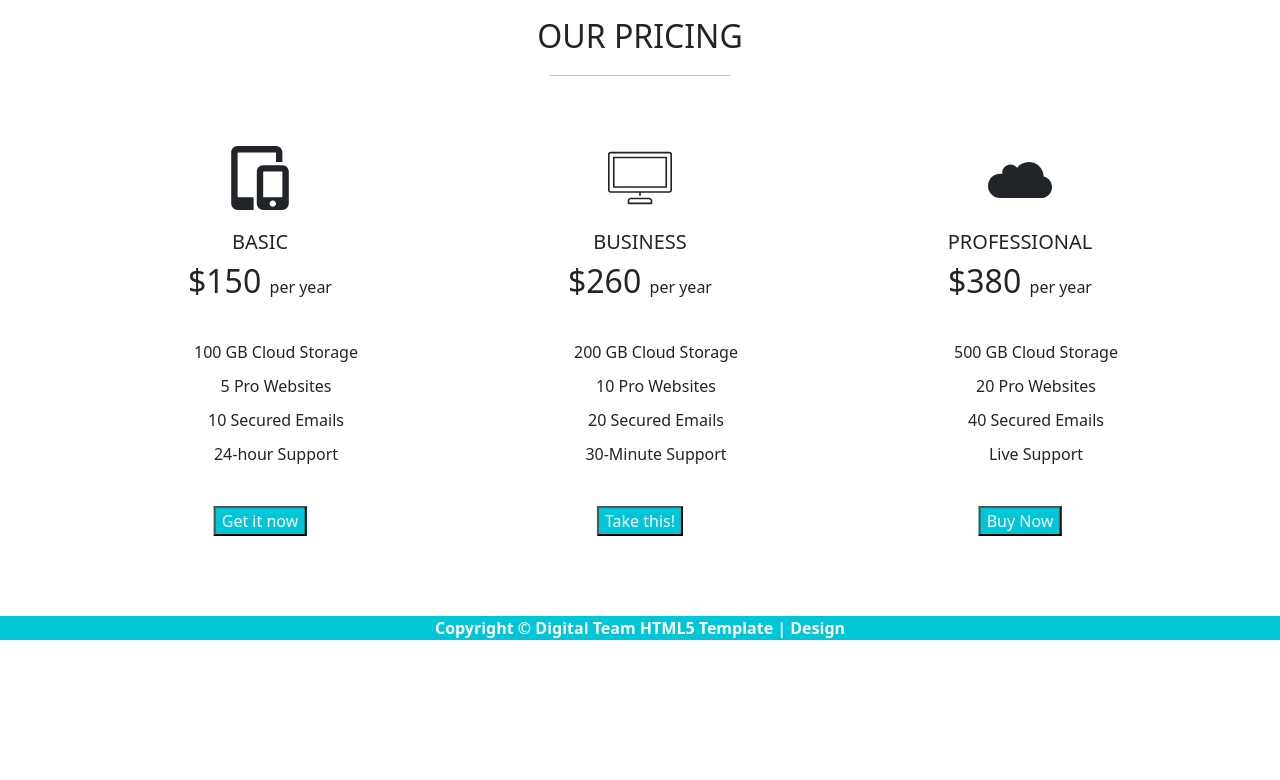
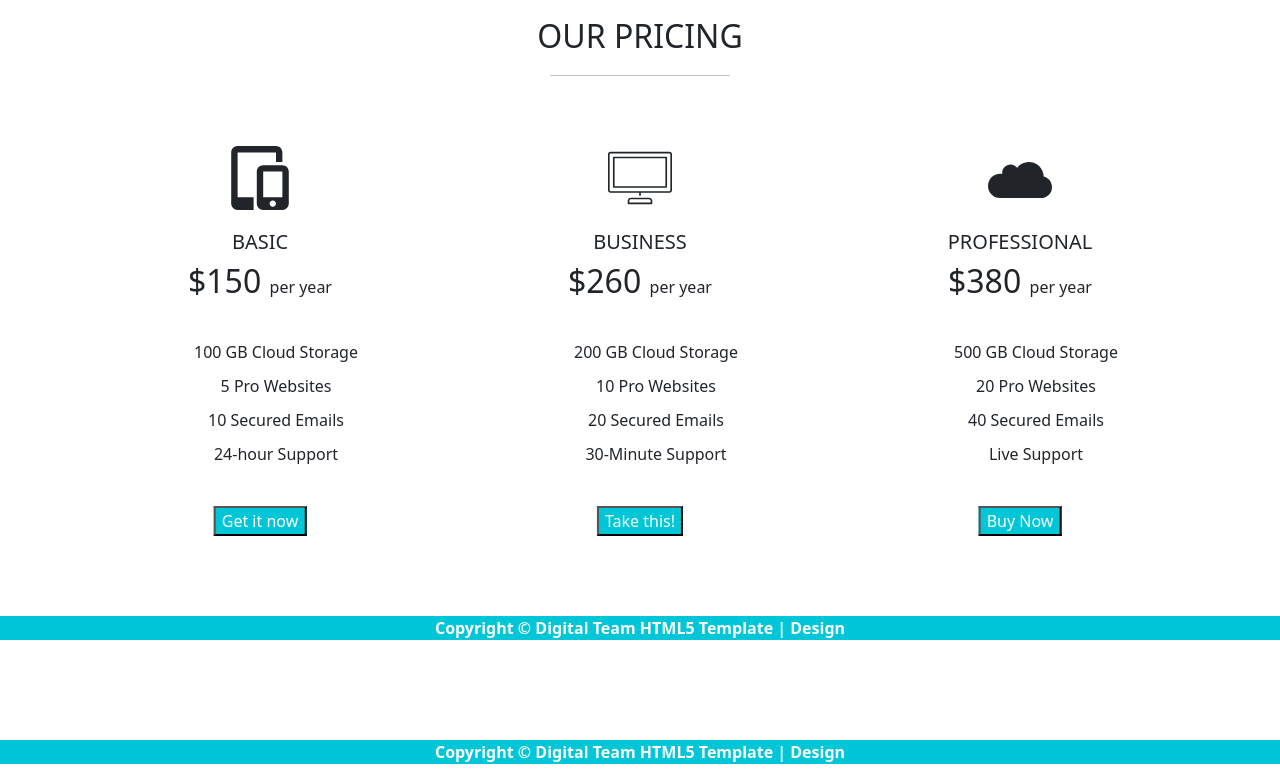
Before and after one commit to ahmedgamal-hub/deploy-6170ae33caf7390df724b80a, a plain HTML site: page index.html in a window 1280 px wide. Shown: the part 4147-4927 px from the top of the page. Before the commit the page ends 4803 px from the top, so only its background shows below. Drawn offline with nearby package versions, Linux system fonts and the light colour scheme.

Commit message:
first commit

```diff
--- a/index.html
+++ b/index.html
@@ -444,6 +444,9 @@ Lorem ipsum dolor sit amet, consectetuer adipiscing elit, sed diam nonummy nibh
     <footer>
         <p>Copyright © Digital Team HTML5 Template | Design</p>
     </footer>
+    <footer>
+        <p>Copyright © Digital Team HTML5 Template | Design</p>
+    </footer>
     <script src="https://code.jquery.com/jquery-3.6.0.js" integrity="sha256-H+K7U5CnXl1h5ywQfKtSj8PCmoN9aaq30gDh27Xc0jk=" crossorigin="anonymous"></script>
     <script src="./scripts/bootstrap.bundle.min.js"></script>
     <script src="./scripts/script.js"></script>
```
